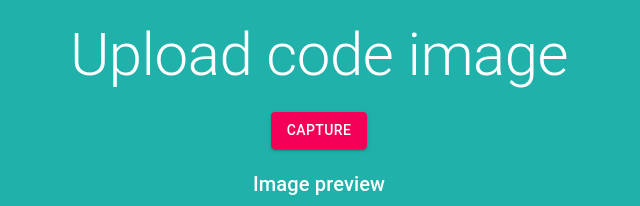
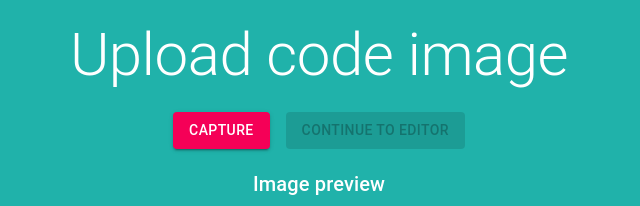
Before and after one commit to code-capture/CodeCapture-hoc, a React (Create React App) app: page /upload in a window 1280 px wide. Shown: the top 206 px of the page, without its empty margins (321-961 px from the left). Built offline with nearby package versions, Linux system fonts and the light colour scheme.

Commit message:
Add continue button to upload

```diff
--- a/src/components/UploadPage/Upload.js
+++ b/src/components/UploadPage/Upload.js
@@ -1,8 +1,6 @@
 import { Typography, Container, Grid, Button } from '@material-ui/core';
-const React = require('react');
-
-
-
+import { Link } from 'react-router-dom';
+import React from 'react';
 
 class Upload extends React.Component {
     constructor(props){
@@ -47,20 +45,19 @@ class Upload extends React.Component {
                         </Button>
                     </label>
                 </Grid>
-                {/* <Grid item>
-                    <input
-                        type="file"
-                        style={{ display: 'none' }}
-                        accept="image/*"
-                        id="contained-button-file"
-                        onChange={this.handleChange}
-                    />
-                    <label htmlFor="contained-button-file">
+                <Grid item>
+                  <Link to="/edit">
+                  { this.state.file ?
                     <Button variant="contained" color="secondary" component="span">
-                            Click
+                      Continue to editor
                     </Button>
-                    </label>
-                </Grid> */}
+                    :
+                    <Button variant="contained" disabled color="secondary" component="span">
+                      Continue to editor
+                    </Button>
+                  }
+                  </Link>
+                </Grid>
               </Grid>
             </div>
             <br />
@@ -81,6 +78,7 @@ class Upload extends React.Component {
                   />
               </Grid>
             </Grid>
+
         </Container>
       );
     }
```
Lines whose indentation alone changed are shown as unchanged.
